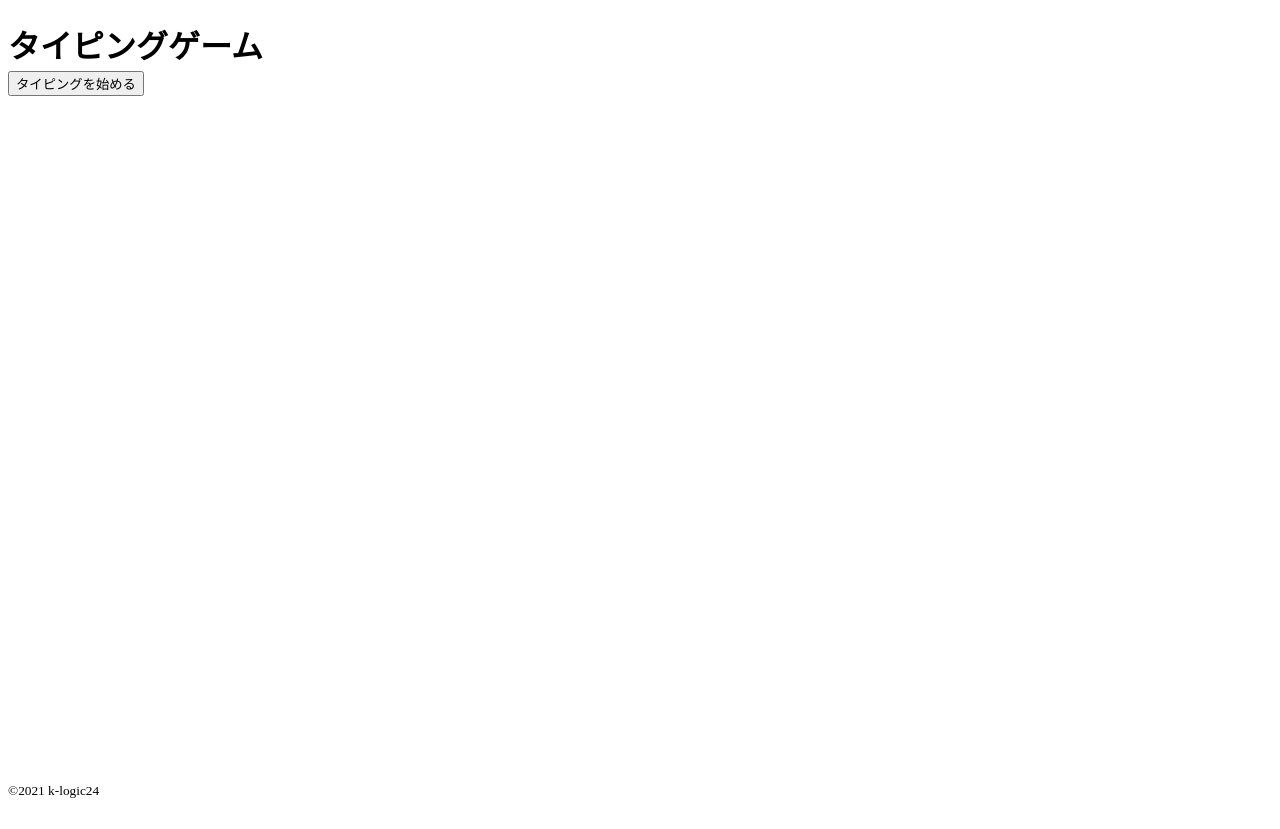
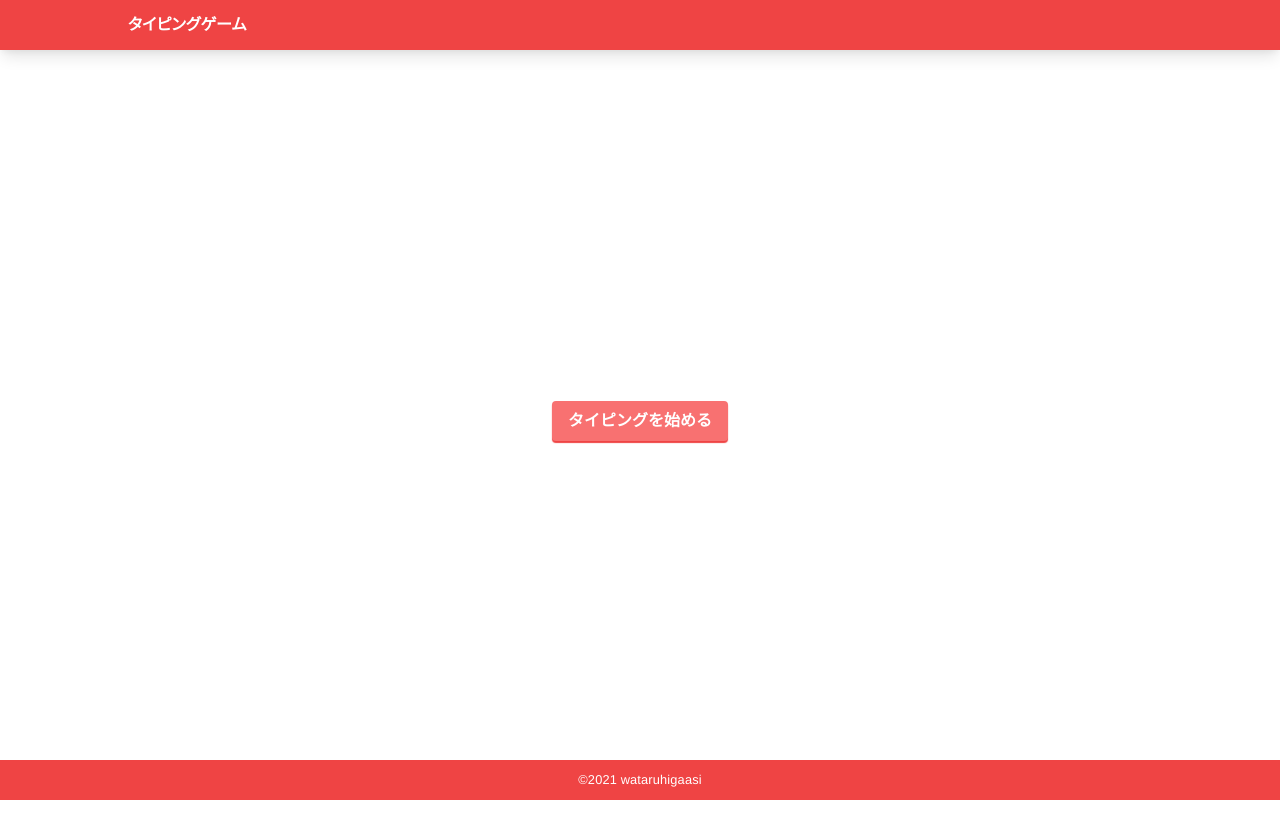
Before and after one commit to wataruhigasi/typing-game, a Vue app: page / in a window 1280 px wide. After the commit the page ends 800 px from the top, so only its background shows below. Built offline with nearby package versions, Linux system fonts and the light colour scheme.

Commit message:
間違い時色が変わる 2

```diff
--- a/package.json
+++ b/package.json
@@ -8,7 +8,11 @@
     "lint": "vue-cli-service lint"
   },
   "dependencies": {
+    "@tailwindcss/postcss7-compat": "^2.2.17",
+    "autoprefixer": "^9.8.8",
     "core-js": "^3.6.5",
+    "postcss": "^7.0.39",
+    "tailwindcss": "npm:@tailwindcss/postcss7-compat@^2.2.17",
     "vue": "^3.0.0",
     "vue-router": "^4.0.0-0",
     "vuex": "^4.0.0-0"
--- /dev/null
+++ b/postcss.config.js
@@ -0,0 +1,6 @@
+module.exports = {
+  plugins: {
+    tailwindcss: {},
+    autoprefixer: {},
+  },
+}
--- a/src/components/Footer.vue
+++ b/src/components/Footer.vue
@@ -1,6 +1,6 @@
 <template>
     <footer class="grid place-items-center bg-red-500 text-white text-center">
-        <small>&copy;2021 k-logic24</small>
+        <small>&copy;2021 wataruhigaasi</small>
     </footer>
 </template>
 
--- a/src/components/GameState.vue
+++ b/src/components/GameState.vue
@@ -28,3 +28,9 @@ export default defineComponent({
     }
 })
 </script>
+
+<style scoped>
+.valid::first-letter{
+    @apply text-red-600 font-bold
+}
+</style>
--- /dev/null
+++ b/src/index.css
@@ -0,0 +1,22 @@
+@tailwind base;
+@tailwind components;
+@tailwind utilities;
+
+html {
+    -moz-osx-font-smoothing: grayscale;
+    -webkit-font-smoothing: antialiased;
+    font-feature-settings: "palt";
+    letter-spacing: .01em;
+    color: #2c3e50;
+}
+
+.app-btn {
+    @apply inline-block py-2 px-4 rounded bg-red-400 text-white transition-all duration-100;
+
+    box-shadow: 0px 2px 1px theme('colors.red.500');
+}
+
+.app-btn:hover {
+    transform: translateY(2px);
+    box-shadow: none;
+}
--- a/src/main.ts
+++ b/src/main.ts
@@ -2,5 +2,6 @@ import { createApp } from 'vue'
 import App from './App.vue'
 import router from './router'
 import store from './store'
+import './index.css'
 
 createApp(App).use(store).use(router).mount('#app')
--- /dev/null
+++ b/tailwind.config.js
@@ -0,0 +1,13 @@
+module.exports = {
+  purge: ['./src/**/*.{vue,js,ts}'],
+  darkMode: false,
+  theme: {
+    fontFamily: {
+      sans: ['Avenir', 'Helvetica', 'Arial', 'sans-serif']
+    }
+  },
+  variants: {
+    extend: {}
+  },
+  plugins: []
+}
```
Also changed, not shown: 1 other file (tests, documents, lock files or other folders).
